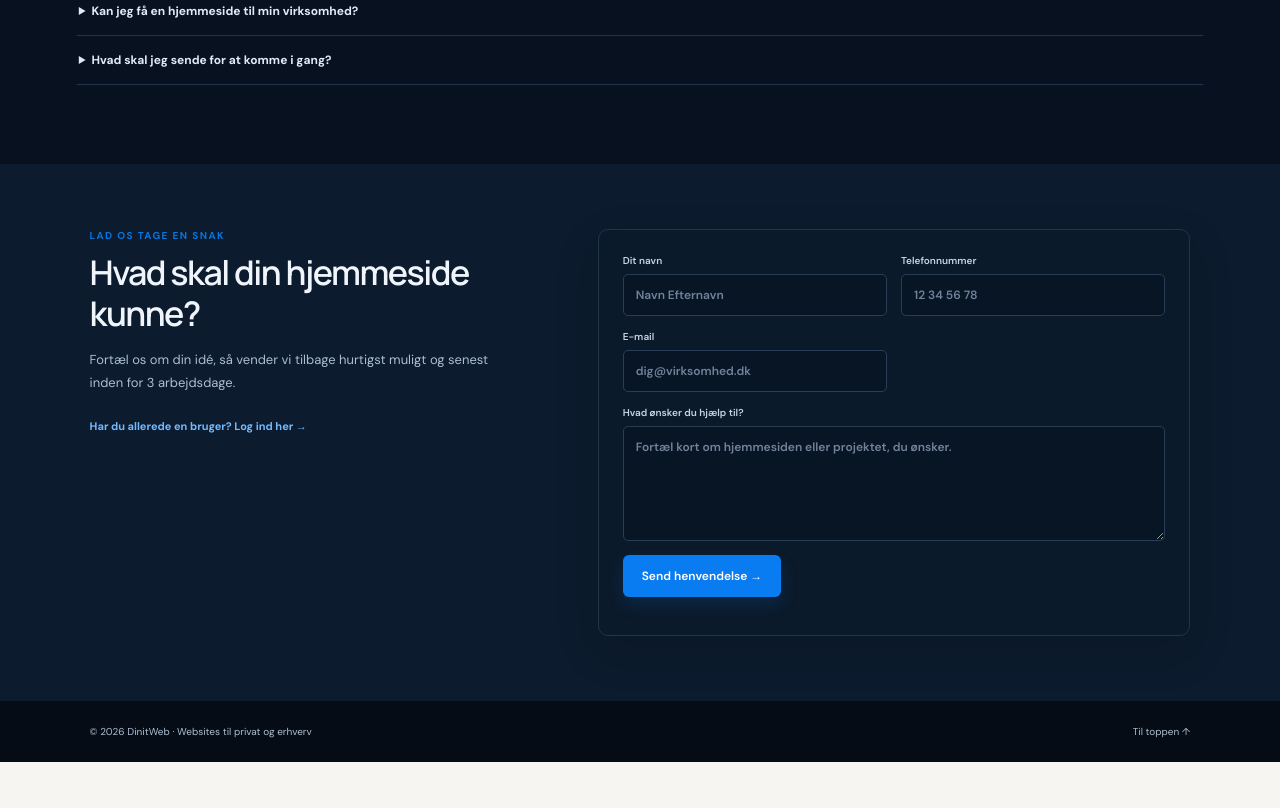
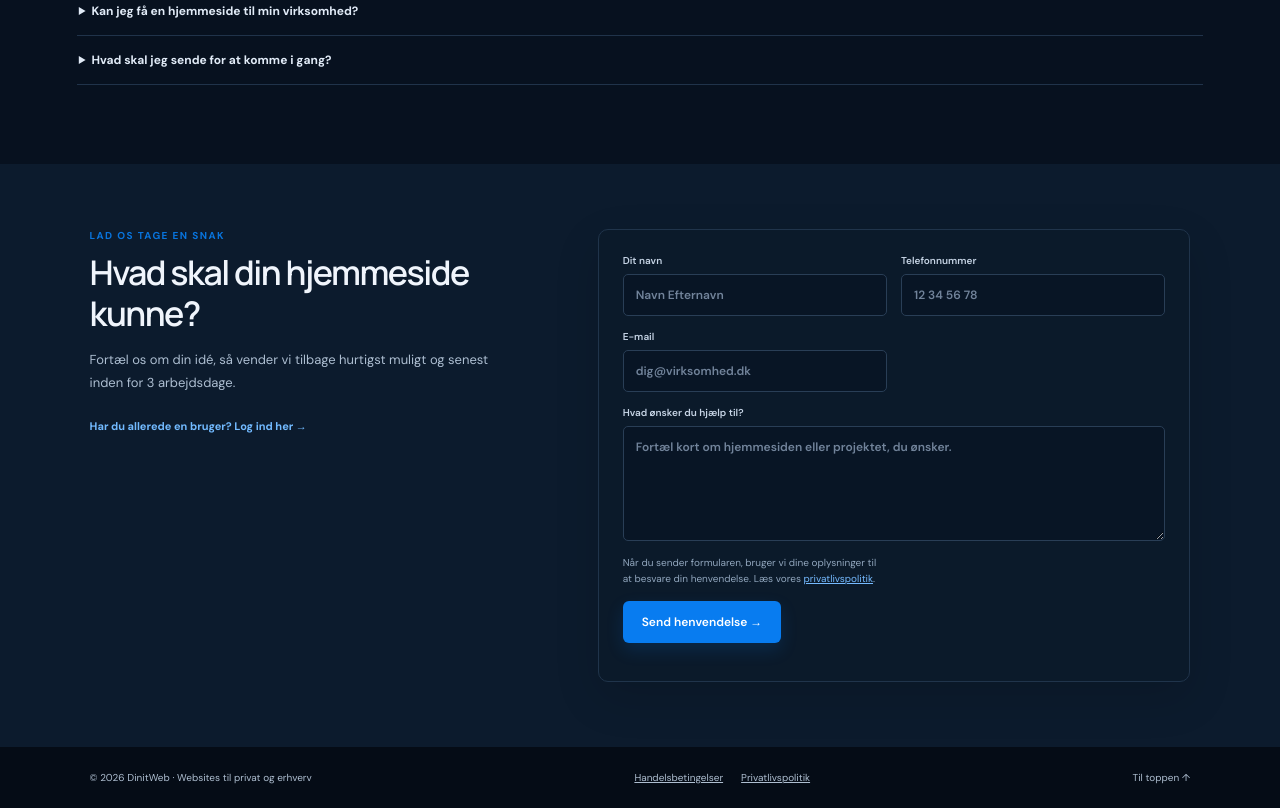
Before and after one commit to fivem2024/Dinitweb, a plain HTML site: page index.html in a window 1280 px wide. Shown: the part 2199-3007 px from the top of the page. Before the commit the page ends 2961 px from the top, so only its background shows below. Drawn offline with Linux system fonts and the light colour scheme.

Commit message:
Add legal links and privacy notice

```diff
--- a/index.html
+++ b/index.html
@@ -144,8 +144,8 @@
 <section class="section" id="priser" style="padding-top:8px"><div class="price-band"><div><div class="eyebrow">Priser uden overraskelser</div><h2>Vores dyreste hjemmeside<br>koster kun 5.000 kr.</h2><p>Du får prisen på forhånd, inden vi går i gang.<br>Fortæl os om dine ønsker, så finder vi den rigtige løsning.</p></div><div class="price-cap"><strong>5.000 kr.</strong><span>maksimal pris for en hjemmeside</span><a class="pill" href="#kontakt" style="display:inline-block;text-decoration:none;margin-top:17px;background:#fff;color:#075fc0">Få et uforpligtende tilbud →</a></div></div></section>
 <section class="section" id="saadan" style="padding-top:38px"><div class="eyebrow">Fra idé til online</div><h2>Sådan kommer vi i mål sammen.</h2><p class="section-intro">Du ved hele tiden, hvad næste skridt er. Vi aftaler omfang og pris, før arbejdet begynder.</p><div class="steps"><article class="step"><div class="step-number">01</div><h3>Fortæl om din idé</h3><p>Vi taler om virksomheden, dine kunder og hvad hjemmesiden skal kunne.</p></article><article class="step"><div class="step-number">02</div><h3>Aftal løsning og pris</h3><p>Du får et klart forslag og en fast pris, inden vi starter.</p></article><article class="step"><div class="step-number">03</div><h3>Vi bygger hjemmesiden</h3><p>Vi designer og udvikler din side. Leveringstiden er 1–6 arbejdsdage.</p></article><article class="step"><div class="step-number">04</div><h3>Gennemgå og lancér</h3><p>Du ser hjemmesiden igennem, og når alt er godkendt, gør vi den klar online.</p></article></div></section>
 <section class="section" id="faq" style="padding-top:20px"><div class="eyebrow">Godt at vide</div><h2>Ofte stillede spørgsmål.</h2><div class="faq-list"><details><summary>Hvad koster en hjemmeside hos DinitWeb?</summary><p>Prisen aftales, inden vi går i gang. Selv vores dyreste hjemmeside koster højst 5.000 kr.</p></details><details><summary>Hvor lang tid tager det?</summary><p>Den forventede leveringstid er 1–6 arbejdsdage. Vi aftaler start og indhold med dig, inden arbejdet går i gang.</p></details><details><summary>Kan jeg få en hjemmeside til min virksomhed?</summary><p>Ja. Vi bygger hjemmesider til både private og erhverv. Fortæl os, hvad du har brug for, så finder vi ud af, om vi er et godt match.</p></details><details><summary>Hvad skal jeg sende for at komme i gang?</summary><p>Start med en kort beskrivelse af din idé. Vi hjælper dig med at afklare, hvilke tekster, billeder og oplysninger der skal bruges.</p></details></div></section>
-<section class="section" id="kontakt"><div class="contact-form-layout"><div class="contact-copy"><div class="eyebrow">Lad os tage en snak</div><h2>Hvad skal din hjemmeside kunne?</h2><p>Fortæl os om din idé, så vender vi tilbage hurtigst muligt og senest inden for 3 arbejdsdage.</p><button class="portal-link" type="button" onclick="openDinitPortal()">Har du allerede en bruger? Log ind her →</button></div><form class="contact-form" id="dinitContactForm"><label>Dit navn<input name="name" autocomplete="name" required maxlength="100" placeholder="Navn Efternavn"></label><label>Telefonnummer<input name="phone" type="tel" autocomplete="tel" required maxlength="40" placeholder="12 34 56 78"></label><label>E-mail<input name="email" type="email" autocomplete="email" required maxlength="190" placeholder="dig@virksomhed.dk"></label><label>Hvad ønsker du hjælp til?<textarea name="message" required minlength="10" maxlength="5000" rows="5" placeholder="Fortæl kort om hjemmesiden eller projektet, du ønsker."></textarea></label><button class="pill" type="submit">Send henvendelse <span aria-hidden="true">→</span></button><p class="form-status" id="contactFormStatus" role="status" aria-live="polite"></p></form></div></section></main>
-<footer class="footer"><span>© 2026 DinitWeb · Websites til privat og erhverv</span><a href="#top" style="color:inherit;text-decoration:none">Til toppen ↑</a></footer></div>
+<section class="section" id="kontakt"><div class="contact-form-layout"><div class="contact-copy"><div class="eyebrow">Lad os tage en snak</div><h2>Hvad skal din hjemmeside kunne?</h2><p>Fortæl os om din idé, så vender vi tilbage hurtigst muligt og senest inden for 3 arbejdsdage.</p><button class="portal-link" type="button" onclick="openDinitPortal()">Har du allerede en bruger? Log ind her →</button></div><form class="contact-form" id="dinitContactForm"><label>Dit navn<input name="name" autocomplete="name" required maxlength="100" placeholder="Navn Efternavn"></label><label>Telefonnummer<input name="phone" type="tel" autocomplete="tel" required maxlength="40" placeholder="12 34 56 78"></label><label>E-mail<input name="email" type="email" autocomplete="email" required maxlength="190" placeholder="dig@virksomhed.dk"></label><label>Hvad ønsker du hjælp til?<textarea name="message" required minlength="10" maxlength="5000" rows="5" placeholder="Fortæl kort om hjemmesiden eller projektet, du ønsker."></textarea></label><p class="privacy-note" style="font-size:10px;line-height:1.6;color:#91a6bd;margin:0">Når du sender formularen, bruger vi dine oplysninger til at besvare din henvendelse. Læs vores <a href="privatlivspolitik.html" style="color:#75baff">privatlivspolitik</a>.</p><button class="pill" type="submit">Send henvendelse <span aria-hidden="true">→</span></button><p class="form-status" id="contactFormStatus" role="status" aria-live="polite"></p></form></div></section></main>
+<footer class="footer"><span>© 2026 DinitWeb · Websites til privat og erhverv</span><nav aria-label="Juridisk information" style="display:flex;gap:18px;flex-wrap:wrap"><a href="handelsbetingelser.html" style="color:inherit">Handelsbetingelser</a><a href="privatlivspolitik.html" style="color:inherit">Privatlivspolitik</a></nav><a href="#top" style="color:inherit;text-decoration:none">Til toppen ↑</a></footer></div>
 <div class="admin" id="adminApp"><aside class="sidebar"><div class="side-brand"><span class="brand-logo"><img src="dinitweb-wordmark.png" alt="DinitWeb"></span></div><div class="side-label">Arbejdsområde</div><button class="side-link selected" data-page="dashboard"><span class="ico">⌂</span><span class="label">Overblik</span></button><button class="side-link" data-page="customers"><span class="ico">♙</span><span class="label">Kunder</span></button><button class="side-link" data-page="invoices"><span class="ico">▤</span><span class="label">Fakturaer</span></button><button class="side-link" data-page="contracts"><span class="ico">▧</span><span class="label">Kontrakter</span></button><div class="side-label">Administration</div><button class="side-link" data-page="settings"><span class="ico">⚙</span><span class="label">Indstillinger</span></button><div class="side-bottom"><div class="avatar">PM</div><div class="profile"><b style="display:block;color:white;margin-bottom:3px">Patrick Marinussen</b>Administrator</div></div></aside><main class="main"><header class="admin-top"><div class="crumb">DinitWeb <span>/</span> <b id="crumb">Overblik</b></div><div class="top-actions"><a class="view-site" href="#top" onclick="showSite();return false">↗ Vis hjemmeside</a><span id="adminDate"></span><div class="avatar" style="width:29px;height:29px;font-size:10px">PM</div></div></header><div class="admin-content">
 <section class="section-view active" id="view-dashboard"><div class="page-title"><div><div class="admin-eyebrow">DinitWeb · administration</div><h1>Velkommen, Patrick</h1><p>Et enkelt overblik over dine kunder og deres forløb.</p></div><button class="action" onclick="openModal('customer')">＋ Opret kunde</button></div><div class="kpis"><div class="kpi"><span>Kunder</span><b id="kpiCustomers">—</b><small>Registreret i kundekartoteket</small></div><div class="kpi"><span>Kundejournaler</span><b id="kpiNotes">—</b><small>Notater på kundeprofiler</small></div><div class="kpi"><span>Henvendelser</span><b id="kpiThreads">Via indbakken</b><small>Læs og besvar kundehenvendelser</small></div></div><div class="columns"><div class="card"><div class="card-head"><div><h3>Dine kunder</h3><p>Åbn en profil for at se kontaktoplysninger og journal.</p></div><button class="subtle" onclick="go('customers')">Se kundekartotek →</button></div><div class="empty-state" id="dashboardCustomers"><b>Henter kunder…</b></div></div><div class="card welcome-card"><span class="welcome-mark">DW</span><h3>Samlet på én kundeprofil</h3><p>Opret en kunde, og gem aftaler, samtaler og næste skridt direkte på kundens profil.</p><button class="action light" onclick="go('customers')">Gå til kunder</button></div></div></section>
 <section class="section-view" id="view-customers"><div class="page-title"><div><div class="admin-eyebrow">Kundekartotek</div><h1>Kunder</h1><p>Opret dine kunder. Hver kunde får sin egen profil med journalnotater.</p></div><button class="action" onclick="openModal('customer')">＋ Opret kunde</button></div><div class="card"><div class="toolbar"><input id="customerSearch" placeholder="Søg efter firma, navn eller e-mail…" oninput="renderCustomers()"><span class="record-count" id="customerCount"></span></div><div class="table-wrap"><table class="table"><thead><tr><th>Virksomhed</th><th>Kontaktperson</th><th>Ydelse</th><th>Status</th><th>Journal</th></tr></thead><tbody id="customerRows"></tbody></table></div><div class="empty-state" id="customerEmpty" hidden><b>Ingen kunder endnu</b><p>Opret din første kunde. Der vises ingen eksempel- eller testkunder.</p><button class="action" onclick="openModal('customer')">＋ Opret kunde</button></div></div></section>
```
